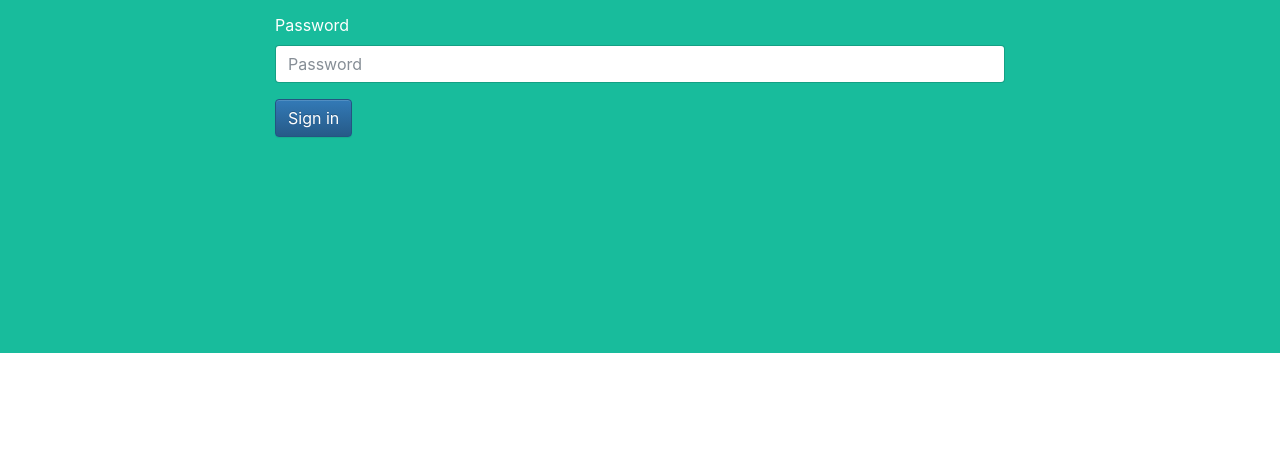
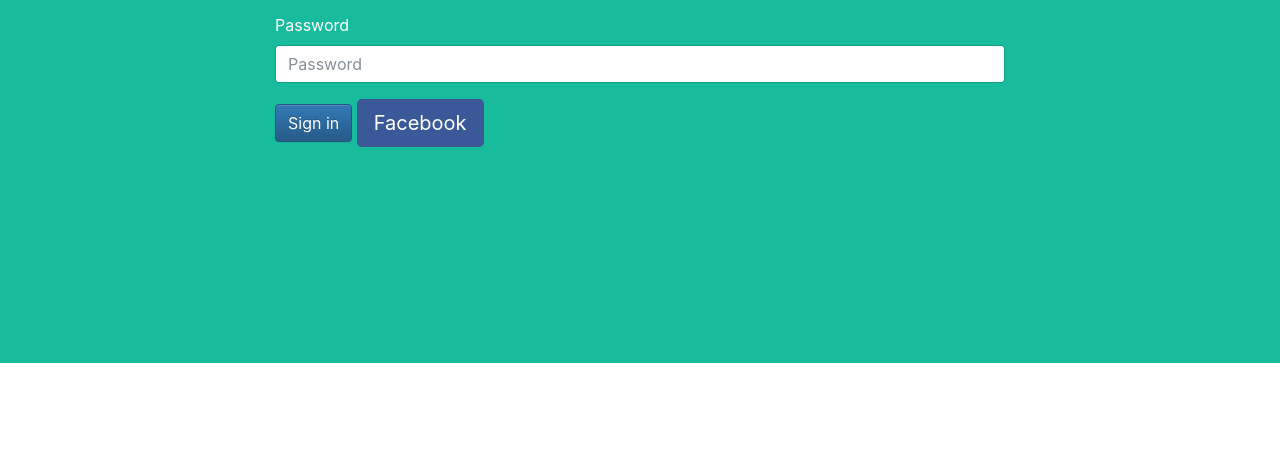
Before and after one commit to alnocetti/ALUMN-REPO, a plain HTML site: page index.html in a window 1280 px wide. Shown: the part 326-800 px from the top of the page. Drawn offline with nearby package versions, Linux system fonts and the light colour scheme.

Commit message:
cambios botones facebook

```diff
--- a/css/style.css
+++ b/css/style.css
@@ -1,6 +1,22 @@
 body {
   font-family: 'Lato', 'Helvetica Neue', Helvetica, Arial, sans-serif;
   overflow-x: hidden; }
+
+.btn-facebook {
+	  background: #3B5998;
+	  border-radius: 0;
+	  color: #fff;
+	  border-width: 1px;
+	  border-style: solid;
+	  border-color: #263961;
+	}
+	.btn-facebook:link, .btn-facebook:visited {
+	  color: #fff;
+	}
+	.btn-facebook:active, .btn-facebook:hover {
+	  background: #263961;
+	  color: #fff;
+	}
 
 p {
   font-size: 20px; }
--- a/index.html
+++ b/index.html
@@ -1,3 +1,4 @@
+<!DOCTYPE html>
 <!DOCTYPE html>
 <html>
   <head>
@@ -41,9 +42,9 @@
 
     <section class="success" id="signin">
       <div class="container">
-        <h2>Sign in</h2>
         <div class="row">
           <div class="col-lg-8 mx-auto">
+              <h2>Sign in</h2>
             <form name="signin" class="" action="index.html" method="post">
               <div class="control-group">
                 <div class="form-group floating-label-form-group controls">
@@ -64,6 +65,7 @@
               <div class="control-group">
                 <div class="form-group floating-label-form-group controls">
                   <button class="btn btn-primary" type="button" name="button">Sign in</button>
+                  <button type="button" class="btn btn-facebook btn-lg"><i class="fa fa-facebook fa-fw"></i> Facebook</button>
                 </div>
               </div>
 
```
